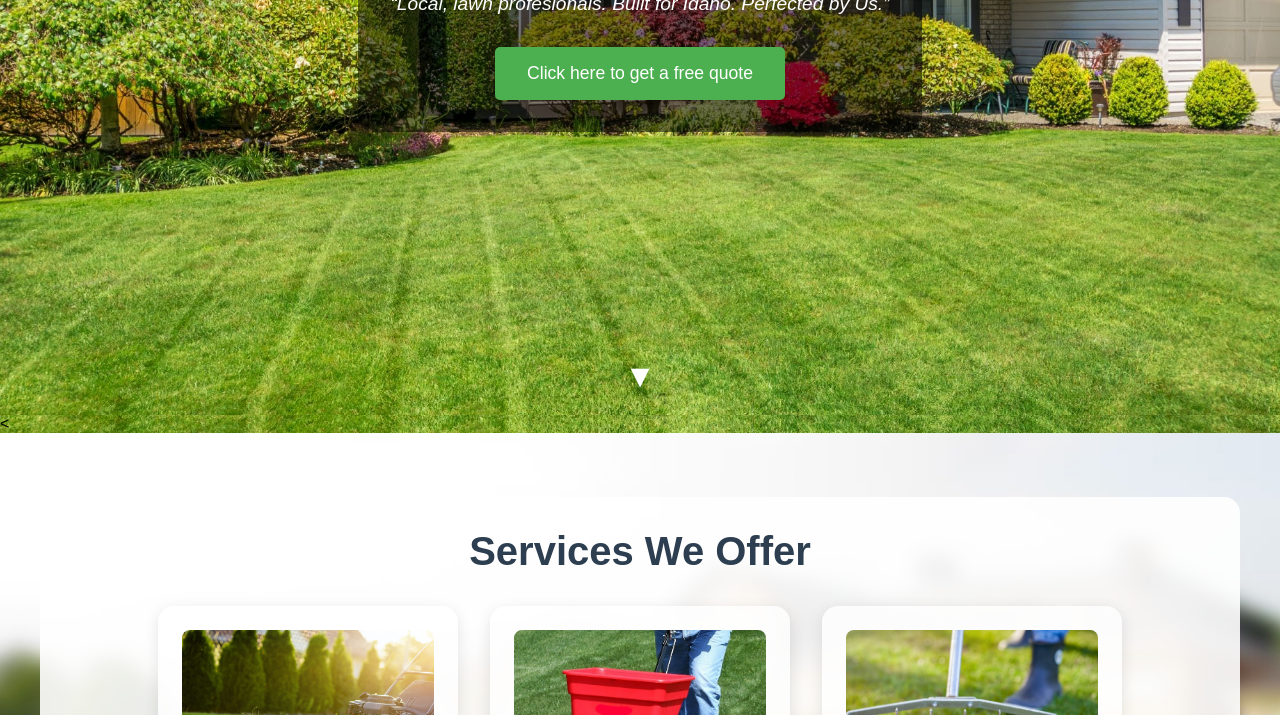
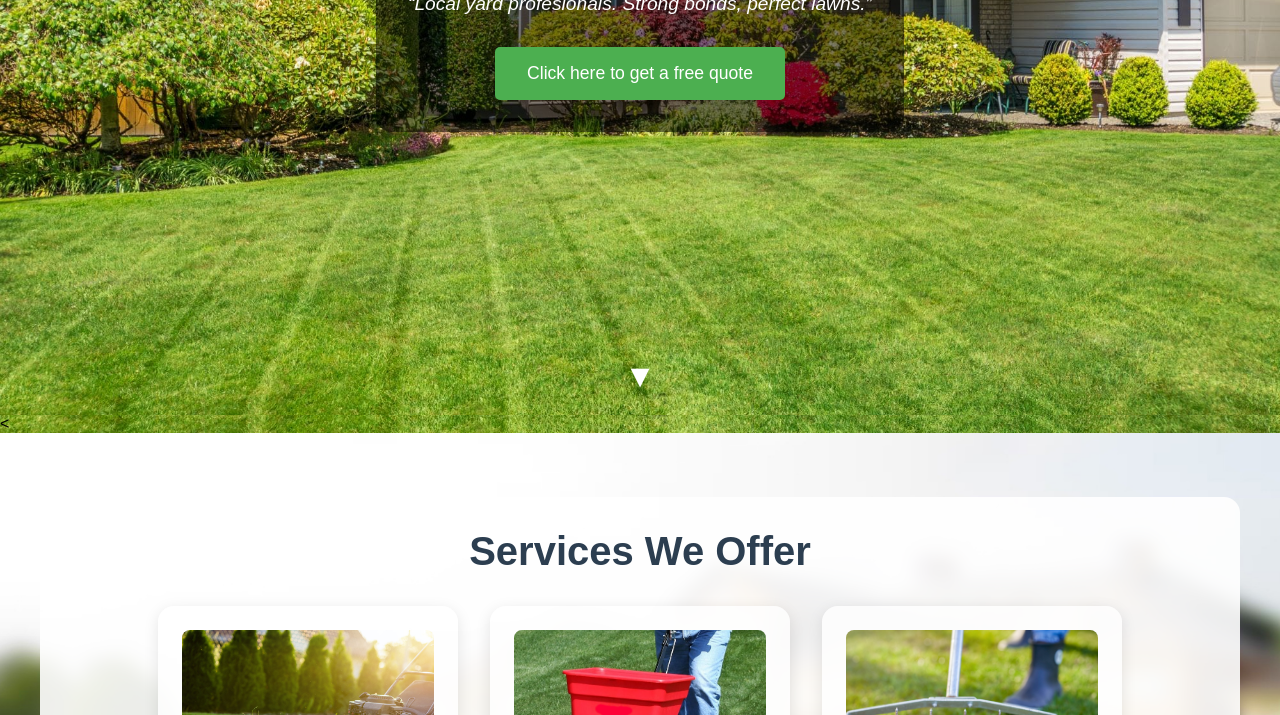
Before and after one commit to barraged/LawnCarePlus, a plain HTML site: page index.html in a window 1280 px wide. Shown: the part 385-1100 px from the top of the page. Drawn offline with Linux system fonts and the light colour scheme.

Commit message:
Update index.html

```diff
--- a/index.html
+++ b/index.html
@@ -11,7 +11,7 @@
   <section id="hero">
     <div class="overlay">
       <h1>Idaho Lawn Care+</h1>
-      <p class="motto">“Local, lawn profesionals. Built for Idaho. Perfected by Us.”</p>
+      <p class="motto">“Local yard profesionals. Strong bonds, perfect lawns.”</p>
       <a href="quote.html" class="cta-button">Click here to get a free quote</a>
     </div>
     <a href="#quote" class="scroll-down">&#x25BC;</a>
```
